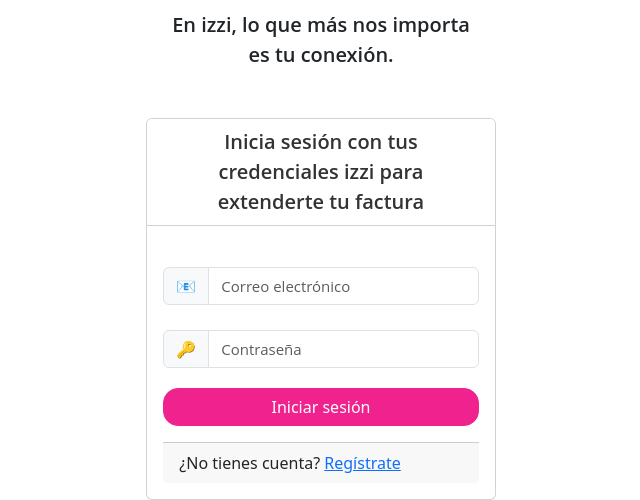
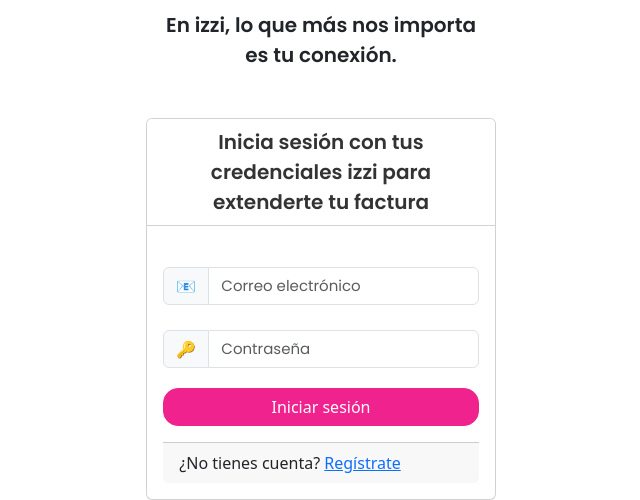
Before and after one commit to MiguelAngelSilva0108/LoginFactura, a PHP site: page /paginas/login.php in a window 1280 px wide. Shown: the part 468-968 px from the top of the page, without its empty margins (319-959 px from the left). Run offline with PHP 8.4, Linux system fonts and the light colour scheme.

Commit message:
Update login.css

```diff
--- a/LoginFactura/css/login.css
+++ b/LoginFactura/css/login.css
@@ -9,7 +9,7 @@
   width: 320px;
   margin: 30px auto 0;
   text-align: center;
-  font-family: 'Open Sans', sans-serif;
+  font-family: 'Poppins', sans-serif;
   font-size: 20px;
   font-weight: normal;
   line-height: 1.5;
@@ -17,7 +17,7 @@
 }
 
 .card-header {
-  font-family: 'Open Sans', sans-serif;
+  font-family: 'Poppins', sans-serif;
   font-size: 20px;
   font-weight: normal;
   text-align: center;
@@ -27,7 +27,7 @@
 }
 
 .form-control {
-  font-family: 'Open Sans', sans-serif;
+  font-family: 'Poppins', sans-serif;
   font-size: 15px;
 }
 
@@ -47,9 +47,20 @@
 
 .input-group{
   margin-top: 25px;
+  text-align: center; /* agregado para centrar el botón */
 }
 
 .btn-group{
   margin-top: 15px;
   margin-bottom: 20px;
+  text-align: center;
 }
+
+.form-signin {
+  display: flex;
+  flex-direction: column;
+  align-items: center;
+  justify-content: center;
+  height: 100%;
+  text-align: center;
+}
```
